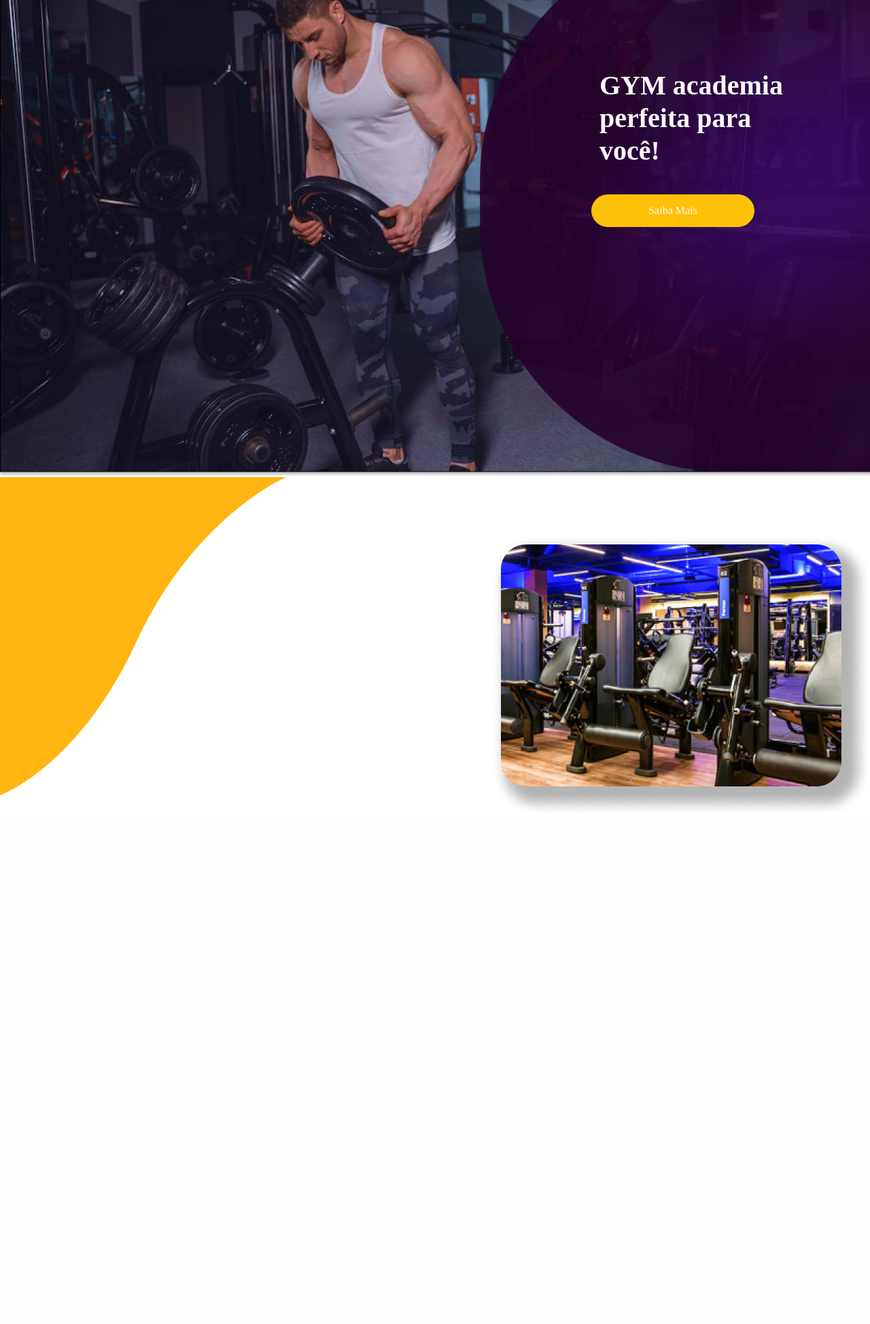
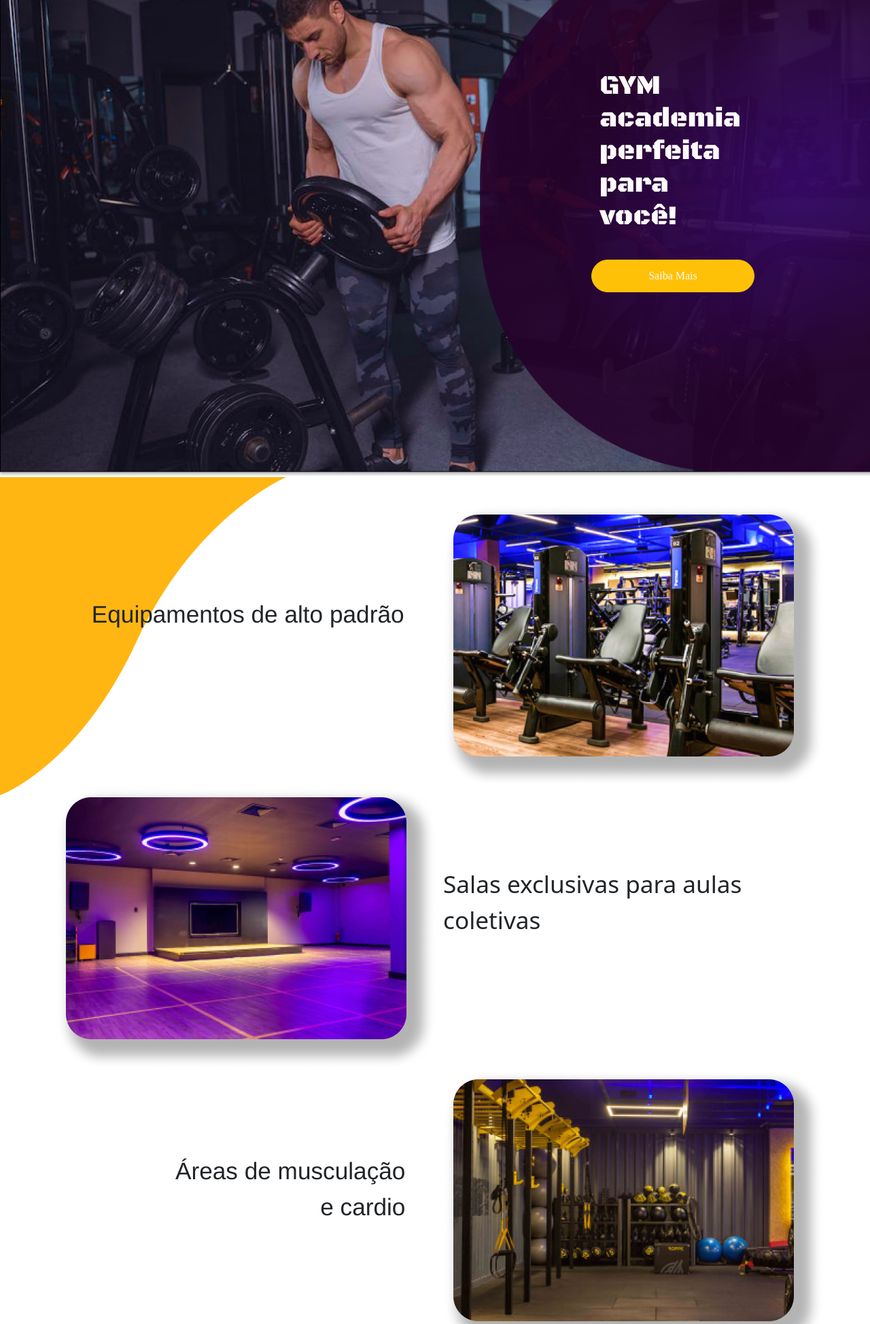
Before and after one commit to milenevb/academia, a PHP site: page / in a window 1280 px wide. Shown: the part 98-2046 px from the top of the page at 68% size. Before the commit the page ends 1288 px from the top, so only its background shows below. Run offline with PHP 8.4, Linux system fonts and the light colour scheme.

Commit message:
index quase pronto

```diff
--- a/css/style.css
+++ b/css/style.css
@@ -1,3 +1,8 @@
+/*font
+font-family: 'Arimo', sans-serif;
+font-family: 'Black Ops One', cursive;
+*/
+
 /**NAVBAR*/
     .logo{
        margin-left: 2em;
@@ -37,12 +42,11 @@
         height: 100vh;
 
     }
-   h1{
+    .inicio{
        color: #fffbfb;
-       font-family: Black Ops One;
+       font-family: 'Black Ops One', cursive;
        margin-left: 20em;
        margin-top: 5em;
-       font-weight: 900;
     }
 
    .btn-warning{
@@ -60,7 +64,43 @@
     }
 
    img.img1{
-       margin-left: 40em;
-       margin-top: -24em;
+       margin-top: 2.5em;
+   }
 
+   img.retangulo{
+        position: absolute;
    }
+
+   #msgconteudo{
+    font-family: 'Arimo', sans-serif;
+    margin-top: 5em;
+    font-size: 2.2em;
+    text-align: right;
+    position: absolute;
+    margin-left: 1.5em;
+    }
+
+    #msgconteudodir {
+    margin-top: 3.3em;
+    font-size: 2.2em;
+    }
+
+    #msgconteudoesq {
+    font-family: 'Arimo', sans-serif;
+    margin-top: 3.5em;
+    font-size: 2.2em;
+    text-align: right;
+    position: absolute;
+    margin-left: 5em;
+    }
+
+
+    .aulas {
+        background-color: #320F49;
+    }
+
+    /*
+    .retdir {
+        float: right;
+    }
+    */
--- a/index.html
+++ b/index.html
@@ -4,6 +4,15 @@
     <!-- Required meta tags -->
     <meta charset="utf-8">
     <meta name="viewport" content="width=device-width, initial-scale=1">
+
+    <!--Fonts-->
+    <link rel="preconnect" href="https://fonts.googleapis.com">
+    <link rel="preconnect" href="https://fonts.gstatic.com" crossorigin>
+    <link href="https://fonts.googleapis.com/css2?family=Arimo&display=swap" rel="stylesheet">
+
+    <link rel="preconnect" href="https://fonts.googleapis.com">
+    <link rel="preconnect" href="https://fonts.gstatic.com" crossorigin>
+    <link href="https://fonts.googleapis.com/css2?family=Black+Ops+One&display=swap" rel="stylesheet">
 
     <!-- Bootstrap CSS -->
     <link href="https://cdn.jsdelivr.net/npm/bootstrap@5.1.3/dist/css/bootstrap.min.css" rel="stylesheet" integrity="sha384-1BmE4kWBq78iYhFldvKuhfTAU6auU8tT94WrHftjDbrCEXSU1oBoqyl2QvZ6jIW3" crossorigin="anonymous">
@@ -19,7 +28,7 @@
 
         <nav class="navbar bg-transparent">
           <div class="container">
-            <a class="navbar-brand" href="#">
+            <a class="navbar-brand">
               <img src="img/logo.png" class="logo">
             </a>
           </div>
@@ -28,7 +37,7 @@
         <div class="offcanvas-body">
           <ul class="navbar-nav justify-content-end flex-grow-1 pe-3">
             <li class="item">
-             <a class="nav-link" href="#Inicio">Início</a>
+             <a class="nav-link" href="index.html">Início</a>
             </li>
             <li class="item">
              <a class="nav-link" href="planos.html">Nossos Planos</a>
@@ -46,10 +55,8 @@
     <section class="home" id="home">
       <div class="container">
         <div class="row align-items-start">
-          <div class="col-xs">
-            <h1 class="inicio">GYM
-              academia perfeita
-              para você!</h1>
+          <div class="col-md-6">
+            <h1 class="inicio">GYM academia perfeita para você!</h1>
           </div>
           <button type="button" class="btn btn-warning">Saiba Mais</button>
         </div>
@@ -58,19 +65,77 @@
     </section>
 
     <section class="sobre" id="sobre">
-      <div class="retangulo"><img src="img/retangulo.png" alt=""></div>
+
+      <div class="retangulo">
+        <img src="img/retangulo.png" class="retangulo" alt="">
+      </div>
+
       <div class="container">
+
         <div class="row">
 
-          <div class="col-6 col-sm-3" id=""><img src="img/img 1.png" class="img1"></div>
+          <div class="col-md-6 col-sm-12">
+            <p id="msgconteudo">
+              Equipamentos de alto padrão
+            <p>
+         </div>
+
+          <div class="col-md-6 col-sm-12" >
+            <img src="img/img1.png" class="img1">
+          </div>
 
 
 
         </div>
+
+        <div class="row">
+
+          <div class="col-md-6 col-sm-12">
+             <img src="img/img2.png" class="img2">
+          </div>
+
+          <div class="col-md-6 col-sm-12">
+              <p id="msgconteudodir">
+                Salas exclusivas para aulas coletivas
+              </p>
+          </div>
+        </div>
+
+        <div class="row">
+
+          <div class="col-md-6 col-sm-12">
+            <p id="msgconteudoesq">
+              Áreas de musculação <br> e cardio
+            </p>
+          </div>
+
+          <div class="col-md-6 col-sm-12">
+            <img src="img/img3.png" class="img3" >
+          </div>
+
+
+
+        </div>
+
      </div>
 
     </section>
 
+
+    <section class="aulas">
+
+      <div>
+        <img src="img/Rectanaula1.png" class="retdir" alt="">
+      </div>
+
+      <div class="row">
+
+        <div class=" col-md-12 col-sm-12">
+          <p></p>
+        </div>
+      </div>
+
+    </section>
 
     <!-- Optional JavaScript; choose one of the two! -->
 
```
Also changed, not shown: img/Rectanaula1.png (added), img/Rectanaula2.png (added), img/img1.png (renamed from img/img 1.png), img/img2.png (renamed from img/img 2.png), img/img3.png (renamed from img/img 3.png).
